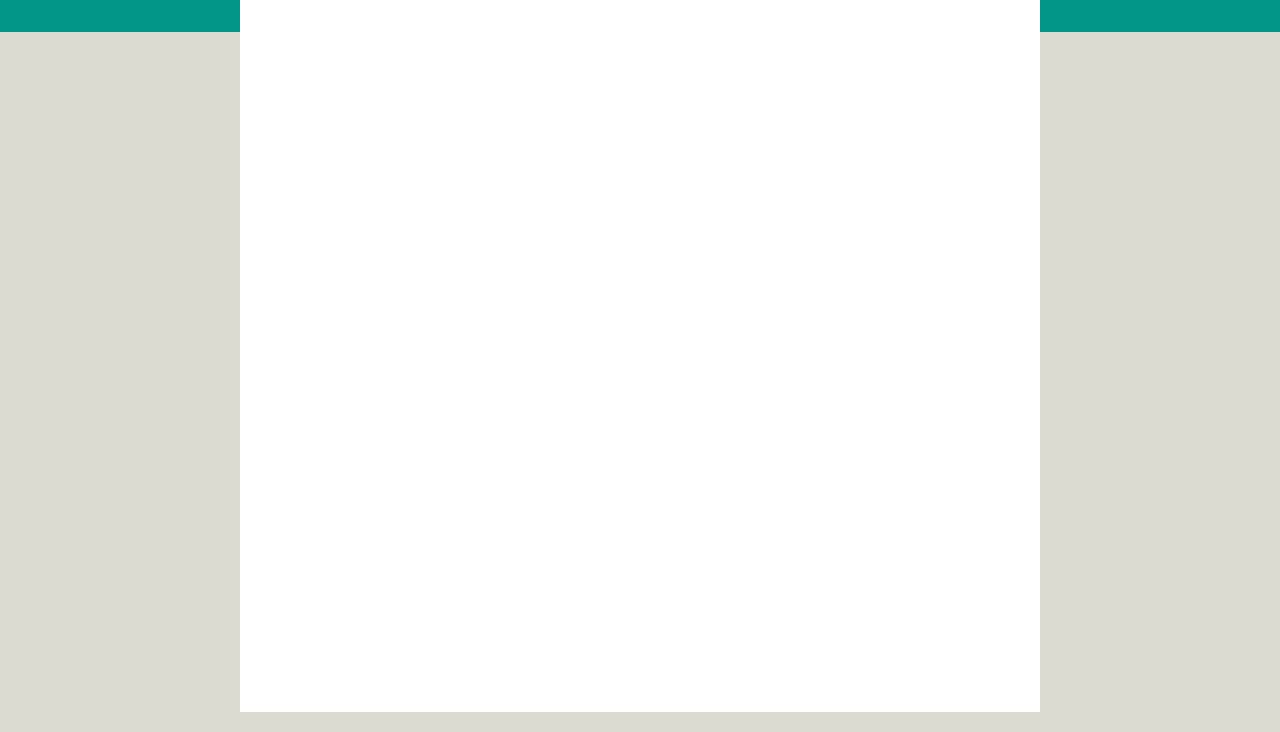
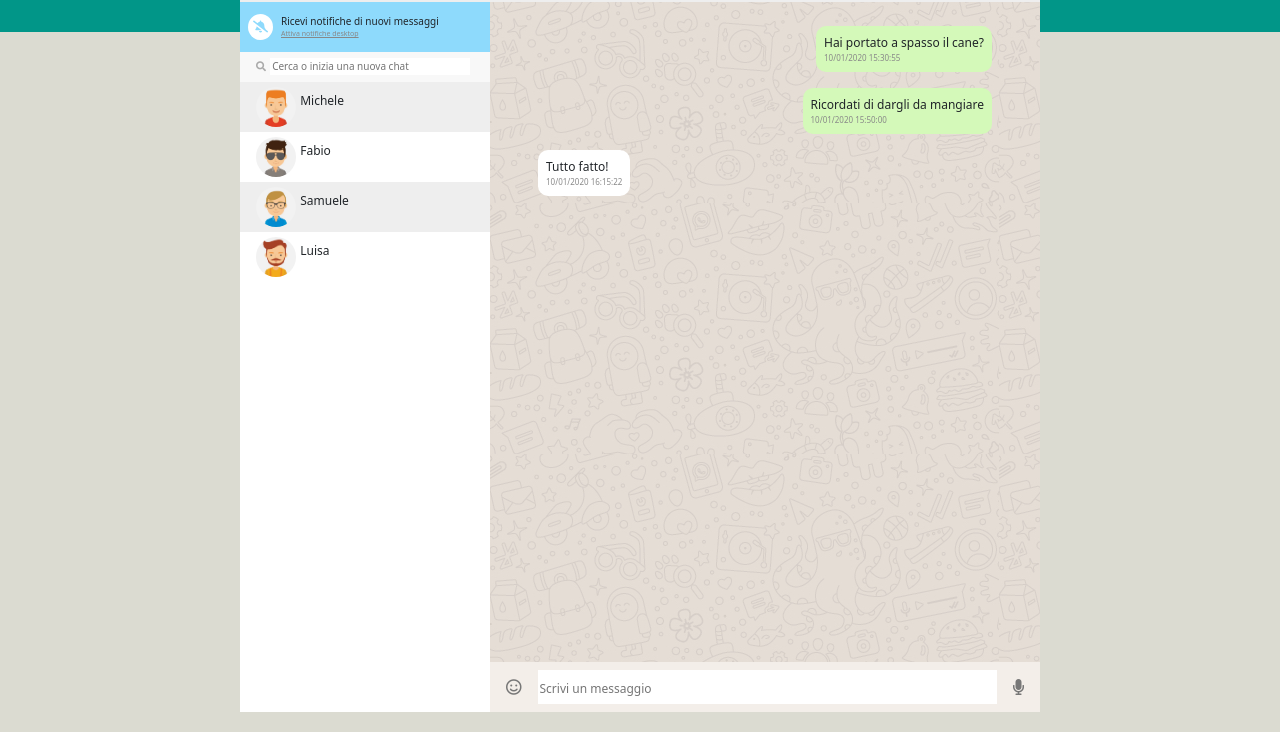
Before and after one commit to ThubeesanKugathas/vue-boolzapp, a plain HTML site: page index.html in a window 1280 px wide. Shown: the part 68-800 px from the top of the page. Drawn offline with nearby package versions, Linux system fonts and the light colour scheme.

Commit message:
messages styling html/css

```diff
--- a/css/style.css
+++ b/css/style.css
@@ -171,8 +171,30 @@
 }
 
 /* text/messages space */
-.ms_color {
-    color: red;
+.ms_text-space p {
+    margin: 0;
+}
+
+.ms_text-space .ms_single-message {
+    border-radius: 10px;
+}
+
+.ms_text-space .ms_single-message p:first-child {
+    font-size: 12px;
+}
+.ms_text-space .ms_date {
+    font-size: 8px;
+    color: #888;
+}
+
+.ms_text-space .ms_sent {
+    background-color: #d4f9b9;
+    align-self: end;
+}
+
+.ms_text-space .ms_received {
+    background-color: #fff;
+    align-self: start;
 }
 
 /* main message input zone */
--- a/index.html
+++ b/index.html
@@ -97,11 +97,13 @@
 
                         <!-- text space -->
                         <div class="ms_text-space flex-grow-1">
-                            <div class="ms_messages-container h-100 px-5">
-                                <div v-for="message in contacts[currentCounterIndex].messages">
-                                    <span
+                            <div class="ms_messages-container h-100 px-5 pt-3 d-flex flex-column">
+                                <div v-for="message in contacts[currentCounterIndex].messages"
+                                    class="ms_single-message my-2 p-2"
                                     :class="messageType(message)"
-                                    >{{message.text}}</span>
+                                    >
+                                    <p>{{message.text}}</p>
+                                    <p class="ms_date">{{message.date}}</p>
                                 </div>
                             </div>
                         </div>
--- a/js/script.js
+++ b/js/script.js
@@ -97,13 +97,11 @@ new Vue({
             this.currentCounterIndex = i;
         },
         messageType: function(i) {
-
             let messageClass = [];
-
             if (i.status === 'sent') {
-                message.push('ms_color');
+                messageClass.push('ms_sent');
             } else {
-                console.log('BENE');
+                messageClass.push('ms_received');
             }
             return messageClass;
         }
```
